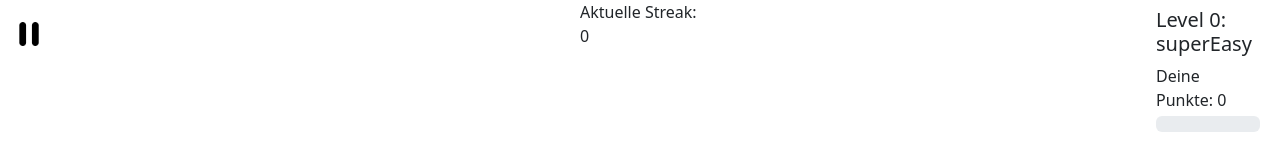
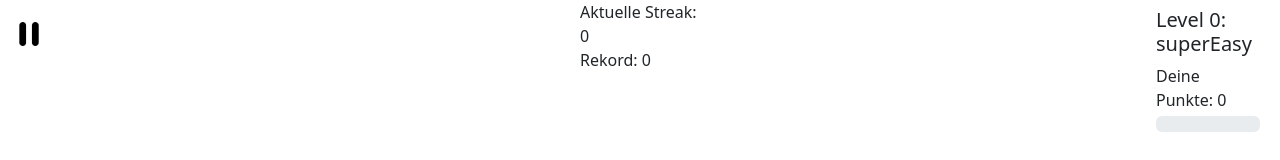
Before and after one commit to NiklasBoost/Kopfrechentrainer, a React (Vite) app: page / in a window 1280 px wide. Shown: the top 160 px of the page. Built offline with nearby package versions, Linux system fonts and the light colour scheme.

Commit message:
Add beststreak

```diff
--- a/src/components/streaks.tsx
+++ b/src/components/streaks.tsx
@@ -2,6 +2,7 @@ import { useEffect, useState } from "react"
 
 const Streaks = ({pointsWin, pointsLose}: {pointsWin: Number, pointsLose: Number}) => {
   const [streak, setStreak] = useState(0);
+  const [bestStreak, setBestStreak] = useState(0);
 
   useEffect(() => {
     if(pointsWin !== 0) {
@@ -10,13 +11,17 @@ const Streaks = ({pointsWin, pointsLose}: {pointsWin: Number, pointsLose: Number
   }, [pointsWin])
 
   useEffect(() => {
-    setStreak(0)
+    if(streak > bestStreak) {
+      setBestStreak(streak);
+    }
+    setStreak(0);
   }, [pointsLose])
 
 
   return (
     <>
       <div>Aktuelle Streak: {streak}</div>
+      <div>Rekord: {bestStreak}</div>
     </>
   )
 }
```
